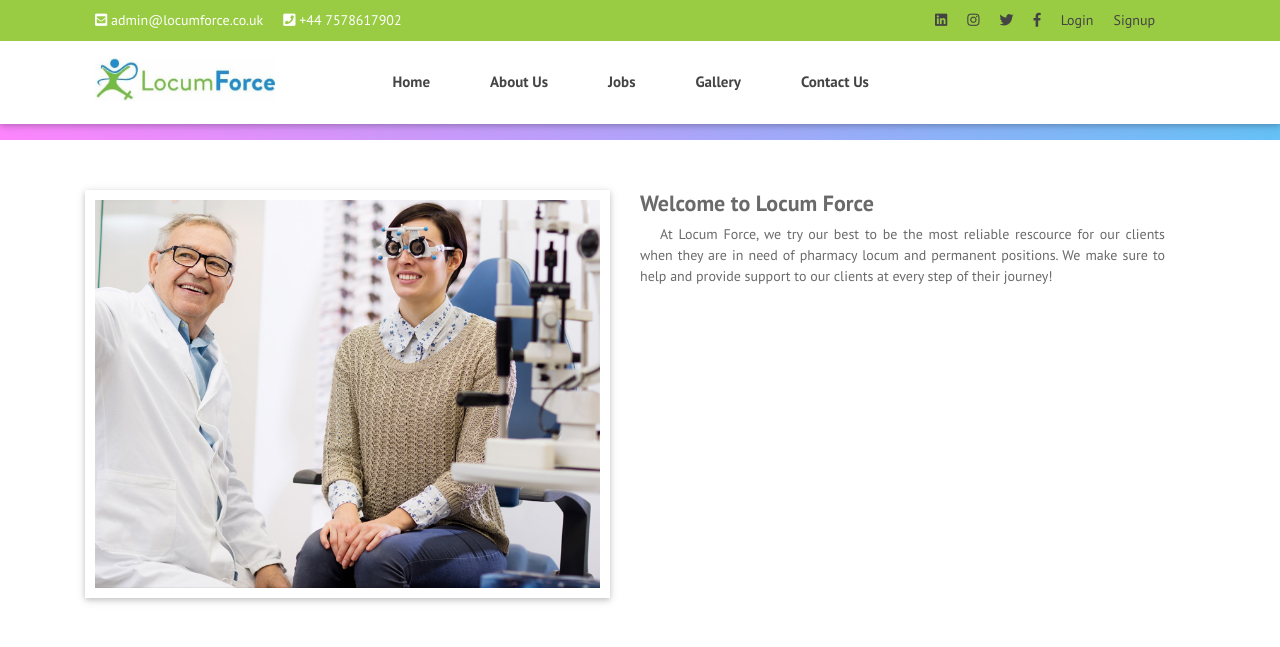
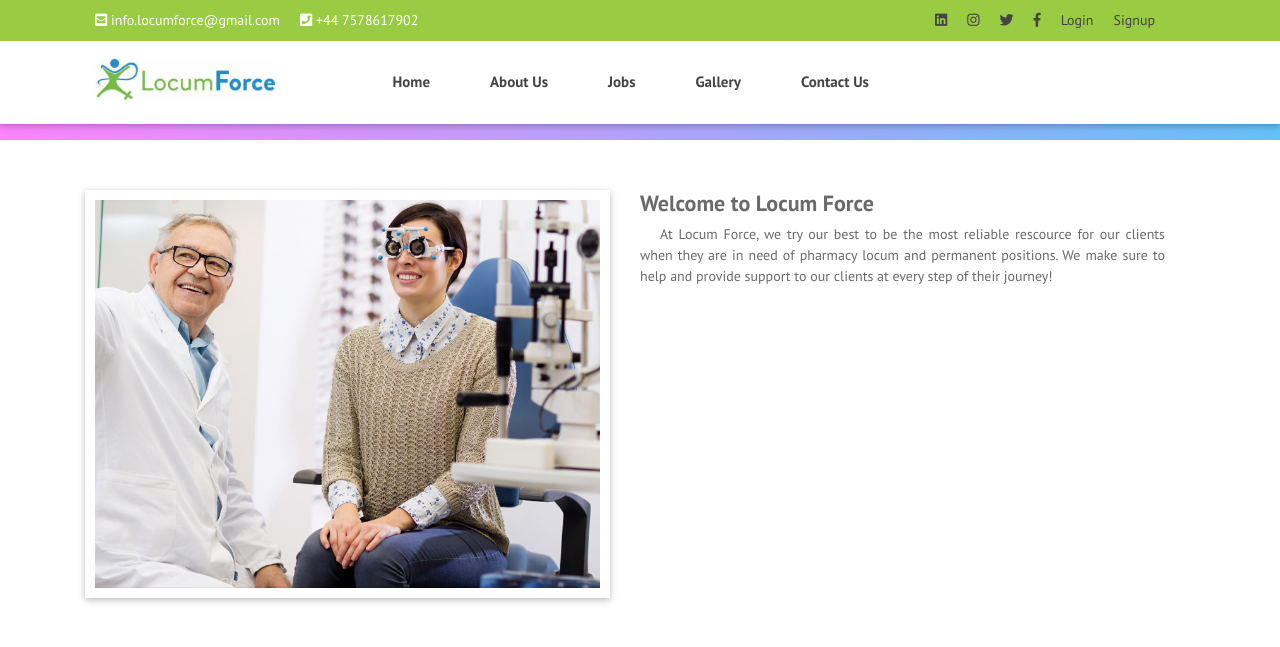
Before and after one commit to blurryface92/locum-app, a Flask app: page /about in a window 1280 px wide. Shown: the top 647 px of the page. Run offline with Flask 2, Linux system fonts and the light colour scheme; some libraries are stand-ins or nearby versions.

Commit message:
ver30 somthing

```diff
--- a/templates/auth.html
+++ b/templates/auth.html
@@ -3,7 +3,7 @@
 
 {% block content %}
    <div class="containerauth">
-    <h1 style="font-size:48px ;"> Welcome to Dr. Suresh Eye Clininc & Opticals</h1>
+    <h1 style="font-size:48px ;"> Welcome to Locum Force</h1>
     {% block auth %} {% endblock %}
    </div>
 {% endblock %}
--- a/templates/base.html
+++ b/templates/base.html
@@ -25,7 +25,7 @@
                 <div class="row">
                     <div class="col-lg-7 col-md-12 left-item">
                         <ul>
-                            <li><i class="fas fa-envelope-square"></i> admin@locumforce.co.uk</li>
+                            <li><i class="fas fa-envelope-square"></i> info.locumforce@gmail.com</li>
                             <li><i class="fas fa-phone-square"></i> +44 7578617902</li>
                         </ul>
                     </div>
@@ -122,8 +122,8 @@
                             Abc district <br>
                             Xyz, UK <br>
                             Phone: +44 7578617902 <br>
-                            Email: <a href="mailto:info.locumforce@gmail.com" class=""> info.locumforce@gmail.com</a><br>
-                            Web: <a href="/" class=""> locum-app.herokuapp.com</a>
+                            Email: <a href="mailto:info.locumforce@gmail.com" class=""> &nbsp info.locumforce@gmail.com</a><br>
+                            Web: <a href="/" class="">&nbsp locum-app.herokuapp.com</a>
                         </address>
 
                     </div>
```
